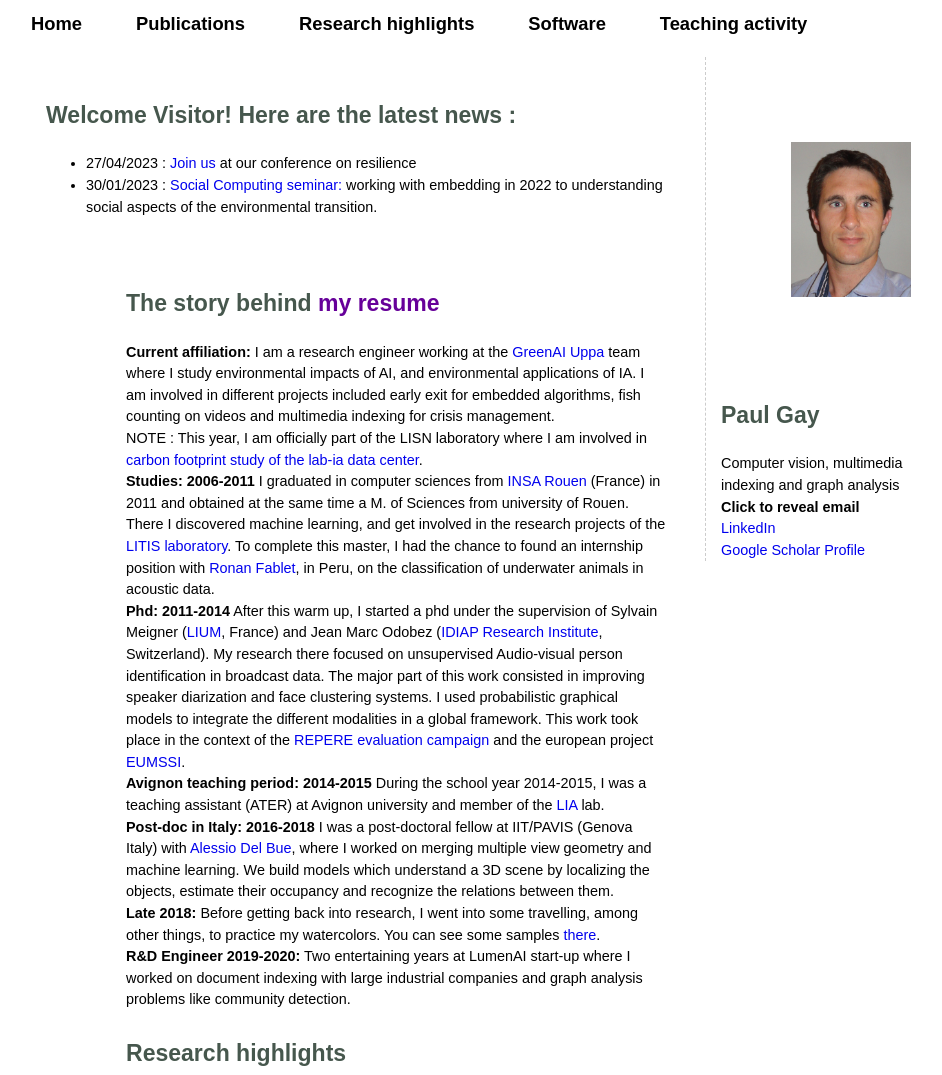
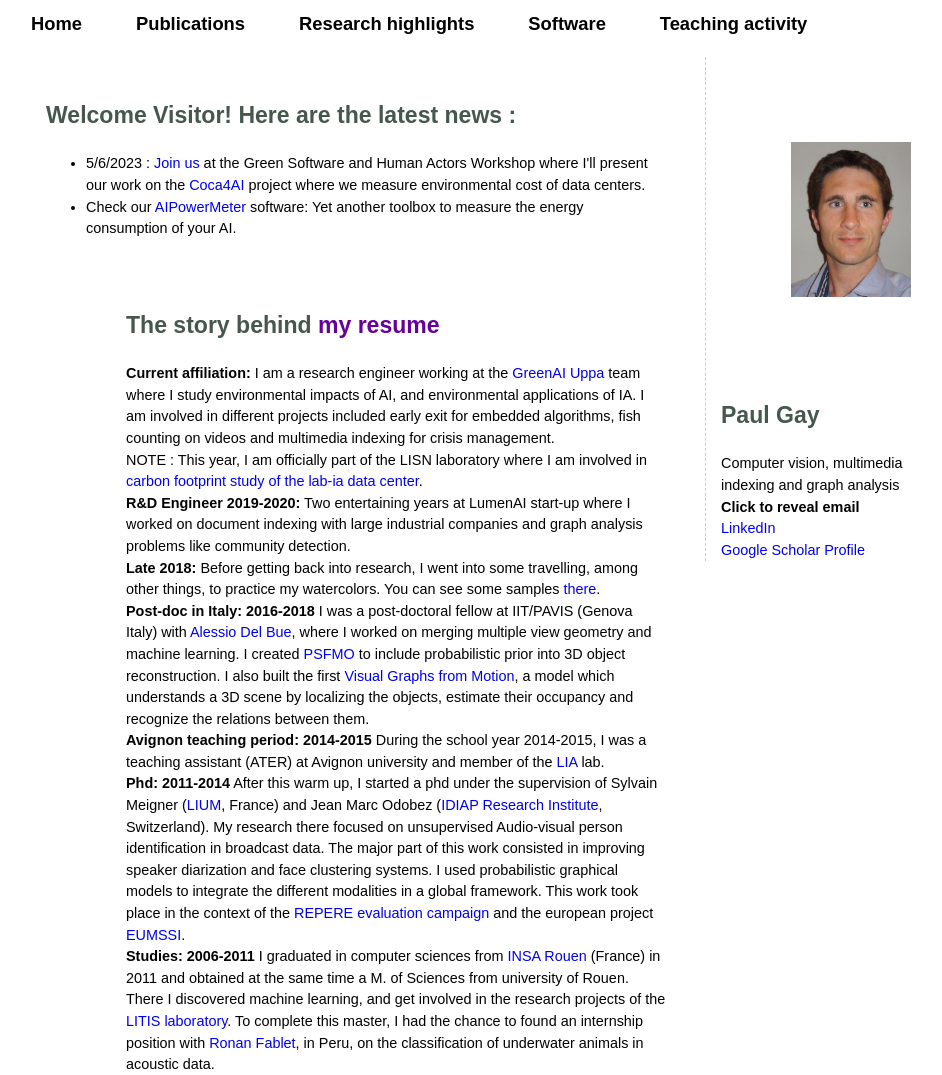
Before and after one commit to paulgay/paulgay.github.io, a plain HTML site: page index.html in a window 1280 px wide. Shown: the top 1075 px of the page, without its empty margins (159-1101 px from the left). Drawn offline with Linux system fonts and the light colour scheme.

Commit message:
candidature cesi

```diff
--- a/index.html
+++ b/index.html
@@ -69,32 +69,26 @@ function fonction(paper){
 	      <br>
 	      <h2>Welcome Visitor! Here are the latest news : </h2>
         <ul>
-        <li>27/04/2023 : <a href="https://docs.google.com/forms/d/e/1FAIpQLSeDq43E1LL3W_VXgCFYK4pf3EjYPq_L0zknpPkWxAU7SMO2RA/viewform">Join us</a> at our conference on resilience </li>
-        <li>30/01/2023 : <a href="https://greenai-uppa.github.io/events/">Social Computing seminar: </a> working with embedding in 2022 to understanding social aspects of the environmental transition.</li>
+        <li>5/6/2023 : <a href="https://gsha2023.sciencesconf.org/">Join us</a> at the Green Software and Human Actors Workshop where I'll present our work on the <a href="https://greenai-uppa.github.io/Coca4AI/"> Coca4AI</a> project where we measure environmental cost of data centers. </li>
+        <li>Check our <a href="https://greenai-uppa.github.io/AIPowerMeter/">AIPowerMeter</a> software: Yet another toolbox to measure the energy consumption of your AI.
 				<ul>
         <a name="biblio"> </a>
         <br>
         <br>
         <h2>The story behind <a href="Paul_Gay_resume.pdf" style="color: #660099">my resume</a></h2>
-	<a class=parttitle>Current affiliation:</a> I am a research engineer working at the <a href="https://greenai-uppa.github.io/">GreenAI Uppa</a> team where I study environmental impacts of AI, and environmental applications of IA. I am involved in different projects included early exit for embedded algorithms, fish counting on videos and multimedia indexing for crisis management. </br>
-
-  NOTE : This year, I am officially part of the LISN laboratory where I am involved in  <a href="https://greenai-uppa.github.io/Coca4AI/">carbon footprint study of the lab-ia data center</a>.
+	<a class=parttitle>Current affiliation:</a> I am a research engineer working at the <a href="https://greenai-uppa.github.io/">GreenAI Uppa</a> team where I study environmental impacts of AI, and environmental applications of IA. I am involved in different projects included early exit for embedded algorithms, fish counting on videos and multimedia indexing for crisis management. </br>NOTE : This year, I am officially part of the LISN laboratory where I am involved in  <a href="https://greenai-uppa.github.io/Coca4AI/">carbon footprint study of the lab-ia data center</a>.
   </br>
-	<a class=parttitle>Studies: 2006-2011 </a> I graduated in computer sciences from <a href="http://asi.insa-rouen.fr/">INSA Rouen</a> (France) in 2011 and obtained at the same time a M. of Sciences from university of Rouen. There I discovered machine learning, and get involved in the research projects of the <a href=http://www.litislab.fr/>LITIS laboratory</a>. To complete this master, I had the chance to found an internship position with <a href=https://perso.telecom-bretagne.eu/ronanfablet/>Ronan Fablet</a>, in Peru, on the classification of underwater animals in acoustic data.
-        <br>
-        <a class=parttitle>Phd: 2011-2014</a> After this warm up, I started a phd under the supervision of Sylvain Meigner (<a href="www-lium.univ-lemans.fr">LIUM</a>, France) and Jean Marc Odobez (<a href="http://www.idiap.ch/">IDIAP Research Institute</a>, Switzerland).
-        My research there focused on unsupervised Audio-visual person identification in broadcast data.
-        The major part of this work consisted in improving speaker diarization and face clustering systems.
-        I used probabilistic graphical models to integrate the different modalities in a global framework.
-	This work took place in the context of the <a href="http://www.defi-repere.fr/">REPERE evaluation campaign</a> and the european project <a href=https://www.eumssi.eu/>EUMSSI</a>.
-        <br>
-        <a class=parttitle>Avignon teaching period: 2014-2015 </a> During the school year 2014-2015, I was a teaching assistant (ATER) at Avignon university and member of the <a target="_blank" href="http://lia.univ-avignon.fr/">LIA</a> lab.
-	<br>
-	<a class=parttitle>Post-doc in Italy: 2016-2018</a> I was a post-doctoral fellow at IIT/PAVIS (Genova Italy) with <a href=http://users.isr.ist.utl.pt/~adb/>Alessio Del Bue</a>,  where I worked on merging multiple view geometry and machine learning. <!-- <a href="https://www.youtube.com/watch?v=i7ierVkXYa8">structure from motion</a> and motion segmentation.-->  We build models which understand a 3D scene by localizing the objects, estimate their occupancy and recognize the relations between them.
+  <a class=parttitle>R&D Engineer 2019-2020:</a> Two entertaining years at LumenAI start-up where I worked on document indexing with large industrial companies and graph analysis problems like community detection.
 	<br>
 	<a class=parttitle>Late 2018:</a> Before getting back into research, I went into some travelling, among other things, to practice my watercolors. You can see some samples <a href=aquarelles.html>there</a>.
 	<br>
-  <a class=parttitle>R&D Engineer 2019-2020:</a> Two entertaining years at LumenAI start-up where I worked on document indexing with large industrial companies and graph analysis problems like community detection.
+	<a class=parttitle>Post-doc in Italy: 2016-2018</a> I was a post-doctoral fellow at IIT/PAVIS (Genova Italy) with <a href=http://users.isr.ist.utl.pt/~adb/>Alessio Del Bue</a>,  where I worked on merging multiple view geometry and machine learning. I created <a href="https://paulgay.github.io/highlight-vgm.html">PSFMO</a> to include probabilistic prior into 3D object reconstruction. <!-- <a href="https://www.youtube.com/watch?v=i7ierVkXYa8">structure from motion</a> and motion segmentation.-->  I also built the first <a href="https://paulgay.github.io/highlight-vgm_gnn.html">Visual Graphs from Motion</a>, a model which understands a 3D scene by localizing the objects, estimate their occupancy and recognize the relations between them.
+        <br>
+        <a class=parttitle>Avignon teaching period: 2014-2015 </a> During the school year 2014-2015, I was a teaching assistant (ATER) at Avignon university and member of the <a target="_blank" href="http://lia.univ-avignon.fr/">LIA</a> lab.
+        <br>
+        <a class=parttitle>Phd: 2011-2014</a> After this warm up, I started a phd under the supervision of Sylvain Meigner (<a href="www-lium.univ-lemans.fr">LIUM</a>, France) and Jean Marc Odobez (<a href="http://www.idiap.ch/">IDIAP Research Institute</a>, Switzerland). My research there focused on unsupervised Audio-visual person identification in broadcast data. The major part of this work consisted in improving speaker diarization and face clustering systems. I used probabilistic graphical models to integrate the different modalities in a global framework. This work took place in the context of the <a href="http://www.defi-repere.fr/">REPERE evaluation campaign</a> and the european project <a href=https://www.eumssi.eu/>EUMSSI</a>.
+	<br>
+	<a class=parttitle>Studies: 2006-2011 </a> I graduated in computer sciences from <a href="http://asi.insa-rouen.fr/">INSA Rouen</a> (France) in 2011 and obtained at the same time a M. of Sciences from university of Rouen. There I discovered machine learning, and get involved in the research projects of the <a href=http://www.litislab.fr/>LITIS laboratory</a>. To complete this master, I had the chance to found an internship position with <a href=https://perso.telecom-bretagne.eu/ronanfablet/>Ronan Fablet</a>, in Peru, on the classification of underwater animals in acoustic data.
 	<br>
         <h2>Research highlights <a name="highlights"> </a></h2>
         The Pavis/VGM group has a strong expertise in geometry and 3D reconstruction. When I joined them in 2016, recent efforts tend to merge their expertise in geometry with machine learning techniques to produce representations which can model both the structure (e.g. the 3D shape) and the semantic (e.g. object labels) of the scene. My two main contributions are:
@@ -174,7 +168,7 @@ function fonction(paper){
 		        <li><a href="https://gitlab.iit.it/pgay/affine_psfmo">PSfMO</a> detailed in our ICCV 2017 paper</li>
 		</ul>
         <h2>Teaching Activity<a name="teaching"> </a> </h2>
-					Cytech 2020 classes : Deep learning for engineers (in french)
+					A small subset of my Cytech 2020 classes : Deep learning for engineers (in french)
          <ul>
   			<li><a href="cours_ti1.html">slides</a>: background in image processing </li>
   			<li><a href="cours_ti2.html">slides</a>: Geometry and structure from motion </li>
```
